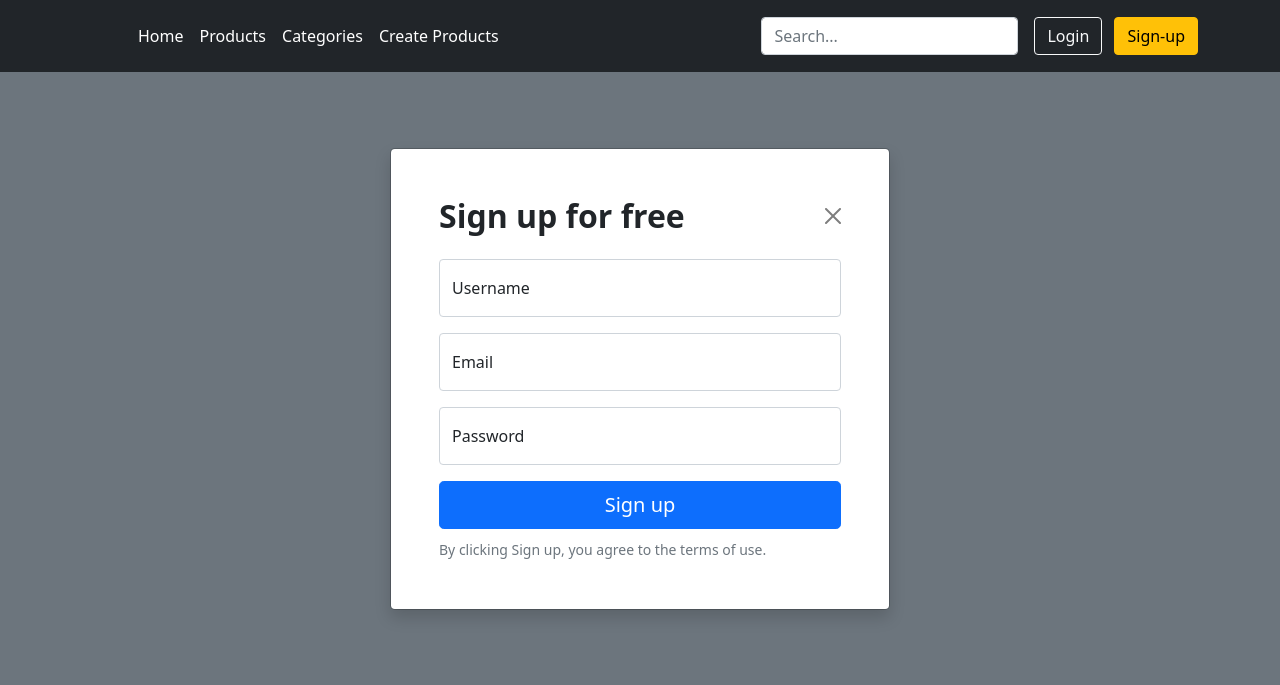
After one commit to DaKSK/anadaStore, a Django app: page /accounts/sign-up/ in a window 1280 px wide. The commit adds this page. Shown: the top 685 px of the page. Run offline with Django 3.2, Linux system fonts and the light colour scheme; some libraries are stand-ins or nearby versions.

Commit message:
Created SignUpForm, signup.html, signup url, imports, links on the header and main

```diff
--- a/anadaStore/urls.py
+++ b/anadaStore/urls.py
@@ -18,6 +18,7 @@ from django.urls import path
 from django.conf import settings
 from django.conf.urls.static import static
 from django.views.generic import TemplateView, View
+from django.contrib.auth.views import LoginView, LogoutView, PasswordChangeView, PasswordChangeDoneView
 
 import storeAnada.views
 
@@ -25,6 +26,8 @@ urlpatterns = [
     # ADMIN
     path('admin/', admin.site.urls),
     # USER
+    # path('accounts/login/', storeAnada.views.LoginView.as_view(), name='login'),
+    path('accounts/sign-up/', storeAnada.views.SingUpView.as_view(), name='sign-up'),
     # HOME
     path('', storeAnada.views.HomeView.as_view(), name='home'),
     # CATEGORIES
--- a/storeAnada/forms.py
+++ b/storeAnada/forms.py
@@ -1,5 +1,6 @@
 from products.models import Product, Category
 from django.forms import ModelForm
+from django.contrib.auth.forms import UserCreationForm
 from django.utils.text import slugify
 
 
@@ -13,3 +14,10 @@ class CategoryForm(ModelForm):
     class Meta:
         model = Category
         fields = '__all__'
+
+
+class SignUpForm(UserCreationForm):
+    password2 = None
+
+    class Meta(UserCreationForm.Meta):
+        fields = ['username', 'email', 'password1']
--- a/storeAnada/views.py
+++ b/storeAnada/views.py
@@ -3,6 +3,7 @@ from django.urls import reverse_lazy
 from django.views.generic import CreateView, ListView, UpdateView, DetailView, TemplateView, FormView, DeleteView
 
 from products.forms import ProductForm, PurchaseForm
+from storeAnada.forms import SignUpForm
 from products.models import Product, Category
 
 
@@ -105,6 +106,7 @@ class PurchaseView(FormView):
 		initial.update({'product': product.pk, 'user': self.request.user.pk})
 		return initial
 
+
 # def get_form_kwargs(self):
 #     kwargs = super(PurchaseView, self).get_form_kwargs()
 #     product = Product.objects.filter(id=self.kwargs['pk'])[0]
@@ -118,3 +120,9 @@ class ProductDeleteView(DeleteView):
 	template_name = 'products/product_delete.html'
 	model = Product
 	success_url = reverse_lazy('product-list')
+
+
+class SingUpView(CreateView):
+	template_name = 'store/signup.html'
+	form_class = SignUpForm
+	success_url = reverse_lazy('success')
--- a/templates/base.html
+++ b/templates/base.html
@@ -17,7 +17,7 @@
                 </a>
 
                 <ul class="nav col-12 col-lg-auto me-lg-auto mb-2 justify-content-center mb-md-0">
-                  <li><a href="{% url 'home' %}" class="nav-link px-2 text-secondary">Home</a></li>
+                  <li><a href="{% url 'home' %}" class="nav-link px-2 text-white">Home</a></li>
                   <li><a href="{% url 'product-list' %}" class="nav-link px-2 text-white">Products</a></li>
                     <li><a href="{% url 'categories' %}" class="nav-link px-2 text-white">Categories</a></li>
                   <li><a href="{% url 'product-create' %}" class="nav-link px-2 text-white">Create Products</a></li>
@@ -29,7 +29,7 @@
 
                 <div class="text-end">
                   <button type="button" class="btn btn-outline-light me-2">Login</button>
-                  <button type="button" class="btn btn-warning">Sign-up</button>
+                    <a href="{% url 'sign-up' %}"><button type="button" class="btn btn-warning">Sign-up</button></a>
                 </div>
               </div>
             </div>
--- /dev/null
+++ b/templates/store/signup.html
@@ -0,0 +1,68 @@
+{% extends "base.html" %}
+
+{% block title %}Signup page{% endblock %}
+
+{% block content %}
+<!--    <form method="POST">-->
+<!--        <div class="alert alert-danger" role="alert">-->
+<!--        {{ form.errors }}-->
+<!--        </div>-->
+<!--        {% csrf_token %}-->
+<!--        {{ form.as_p }}-->
+<!--        <button type="submit">Register</button>-->
+<!--        <button type="reset">Clear</button>-->
+<!--    </form>-->
+<body class="bg-secondary">
+<div class="modal modal-signin position-static d-block bg-secondary py-5" tabindex="-1" role="dialog" id="modalSignin">
+  <div class="modal-dialog" role="document">
+    <div class="modal-content rounded-5 shadow">
+      <div class="modal-header p-5 pb-4 border-bottom-0">
+        <!-- <h5 class="modal-title">Modal title</h5> -->
+        <h2 class="fw-bold mb-0">Sign up for free</h2>
+        <button type="button" class="btn-close" data-bs-dismiss="modal" aria-label="Close"></button>
+      </div>
+
+      <div class="modal-body p-5 pt-0">
+        <form class="" method="post">
+          {% csrf_token %}
+          {% if form and form.errors %}
+            <div class="alert alert-danger" role="alert">
+              {{ form.errors }}
+            </div>
+          {% endif %}
+
+          <div class="form-floating mb-3">
+            <input type="text" class="form-control rounded-4" id="floatingInput" placeholder="1337h4xx0r" name="username">
+            <label for="floatingInput">Username</label>
+          </div>
+        <div class="form-floating mb-3">
+            <input type="text" class="form-control rounded-4" id="floatingInput" placeholder="name@gmail.com" name="email">
+            <label for="floatingInput">Email</label>
+          </div>
+          <div class="form-floating mb-3">
+            <input type="password" class="form-control rounded-4" id="floatingPassword" placeholder="Password" name="password1">
+            <label for="floatingPassword">Password</label>
+          </div>
+          <button class="w-100 mb-2 btn btn-lg rounded-4 btn-primary" type="submit">Sign up</button>
+          <small class="text-muted">By clicking Sign up, you agree to the terms of use.</small>
+<!--          <hr class="my-4">-->
+<!--          <h2 class="fs-5 fw-bold mb-3">Or use a third-party</h2>-->
+<!--          <button class="w-100 py-2 mb-2 btn btn-outline-dark rounded-4" type="submit">-->
+<!--            <svg class="bi me-1" width="16" height="16"><use xlink:href="#twitter"/></svg>-->
+<!--            Sign up with Twitter-->
+<!--          </button>-->
+<!--          <button class="w-100 py-2 mb-2 btn btn-outline-primary rounded-4" type="submit">-->
+<!--            <svg class="bi me-1" width="16" height="16"><use xlink:href="#facebook"/></svg>-->
+<!--            Sign up with Facebook-->
+<!--          </button>-->
+<!--          <button class="w-100 py-2 mb-2 btn btn-outline-secondary rounded-4" type="submit">-->
+<!--            <svg class="bi me-1" width="16" height="16"><use xlink:href="#github"/></svg>-->
+<!--            Sign up with GitHub-->
+<!--          </button>-->
+        </form>
+      </div>
+    </div>
+  </div>
+</div>
+</body>
+{% endblock %}
```
Also changed, not shown: templates/store/home.html (+1 -18 lines), db.sqlite3.
